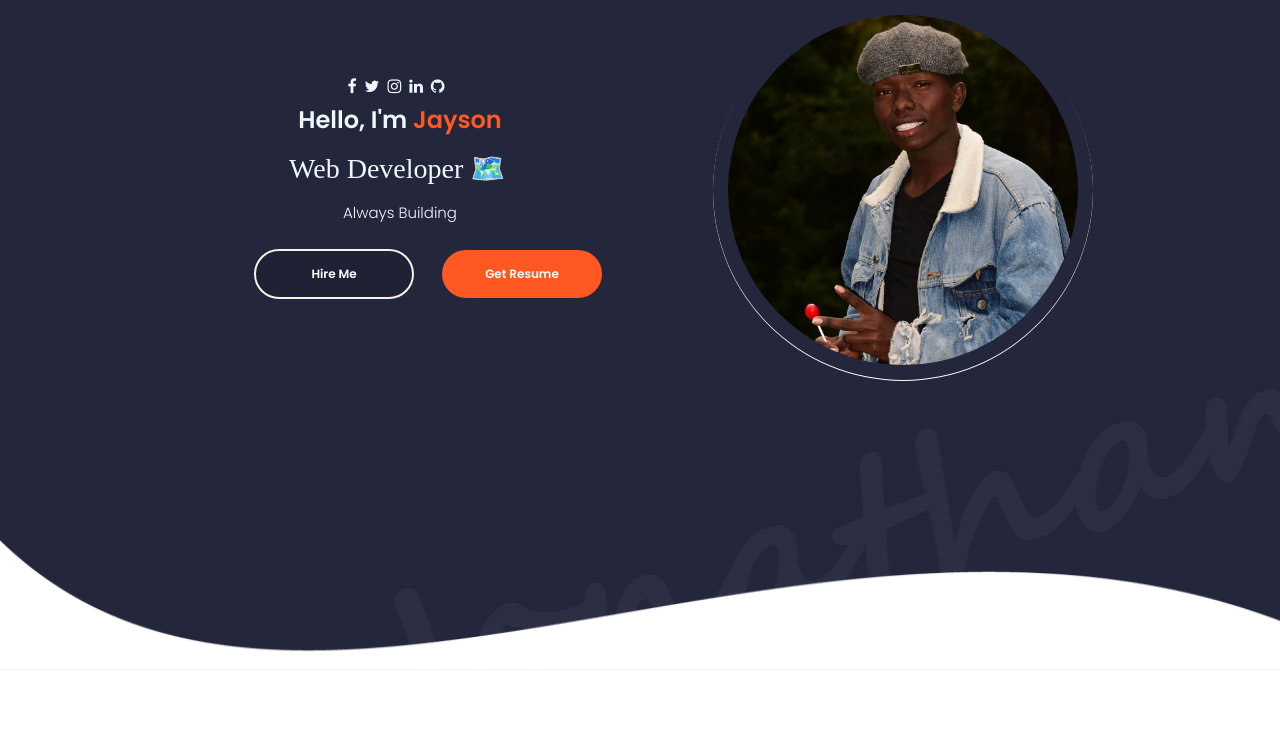
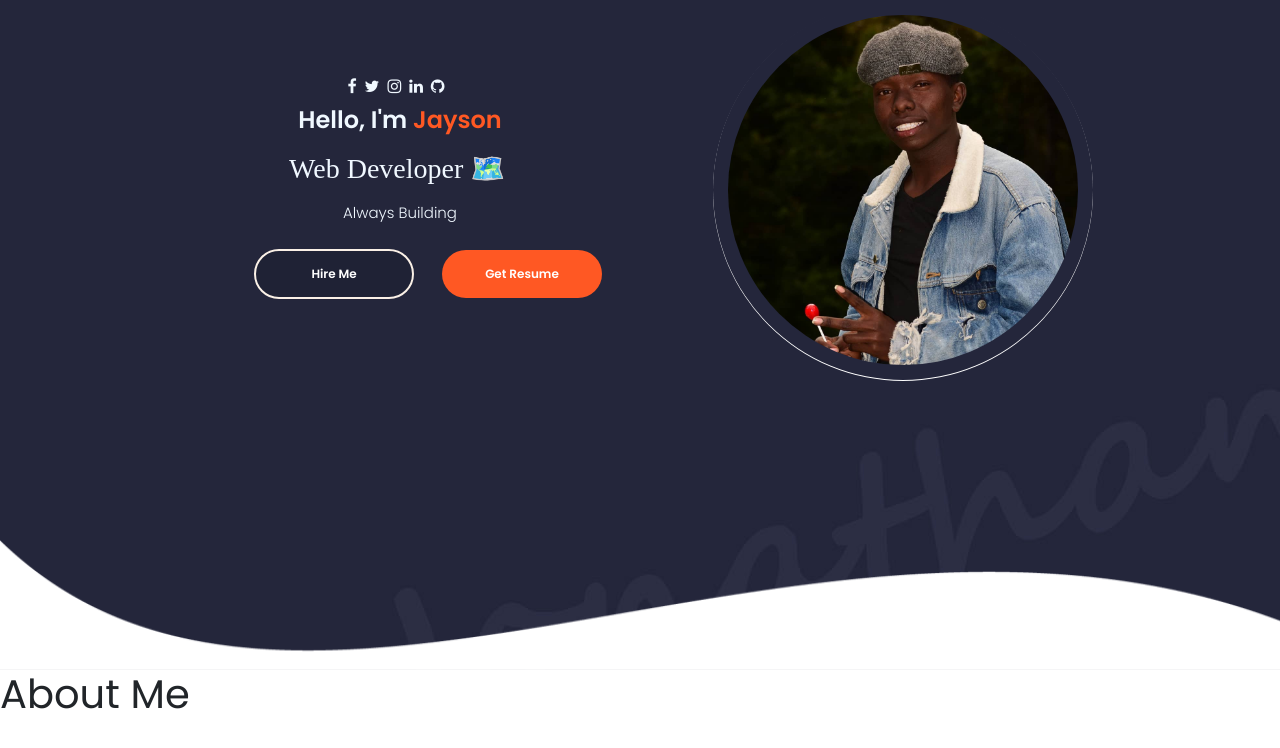
Before and after one commit to jasonkiptoo/my-portfolio, a React (Create React App) app: page / in a window 1280 px wide. Shown: the top 748 px of the page. Built offline with nearby package versions, Linux system fonts and the light colour scheme; a web font is replaced by a local one.

Commit message:
added about me

```diff
--- a/src/App.js
+++ b/src/App.js
@@ -1,11 +1,13 @@
-import logo from './logo.svg';
-import './App.css';
-import Home from './PortfolioContainer/Home/Home.js';
+import logo from "./logo.svg";
+import "./App.css";
+import Home from "./PortfolioContainer/Home/Home.js";
+import AboutMe from "./PortfolioContainer/AboutMe/AboutMe";
 
 function App() {
   return (
     <div className="App">
- <Home/>
+      <Home />
+      <AboutMe />
     </div>
   );
 }
--- /dev/null
+++ b/src/PortfolioContainer/AboutMe/AboutMe.js
@@ -0,0 +1,9 @@
+import react from "react";
+
+function AboutMe() {
+  return <div>
+    <h1>About Me</h1>
+  </div>;
+}
+
+export default AboutMe;
```
